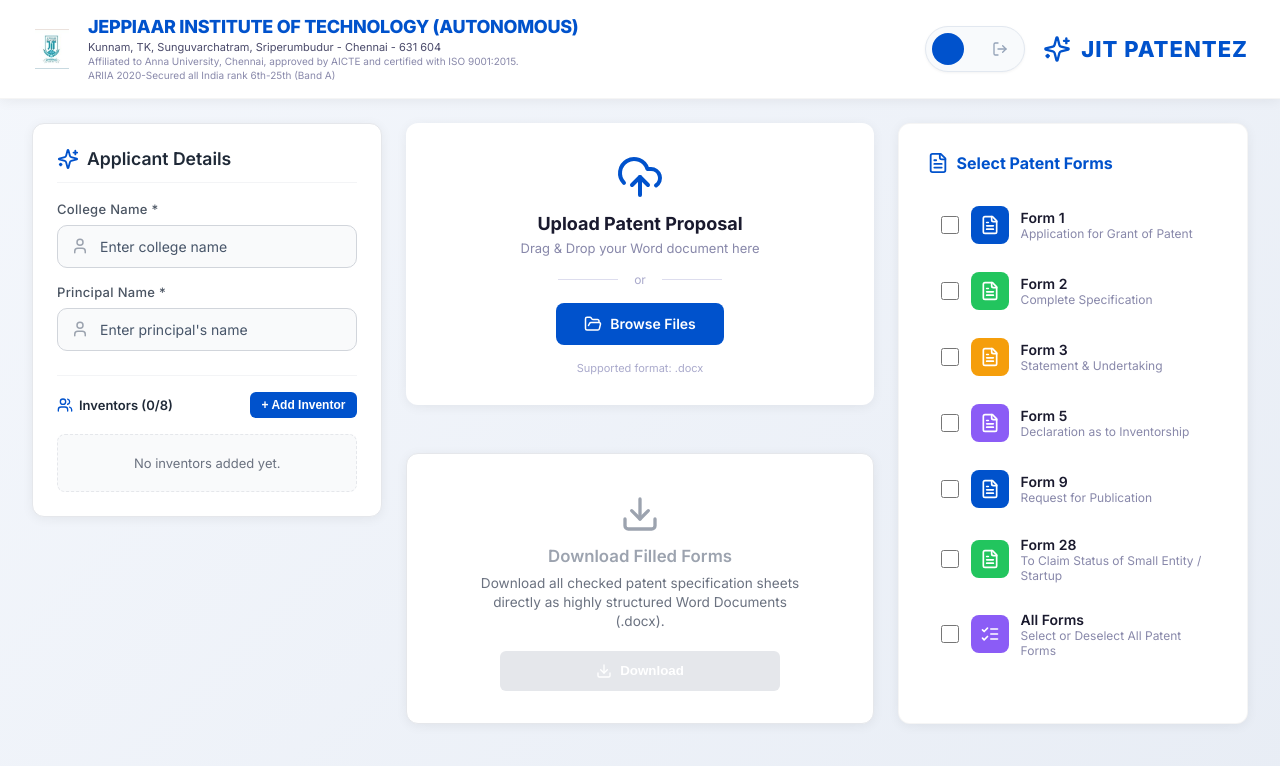
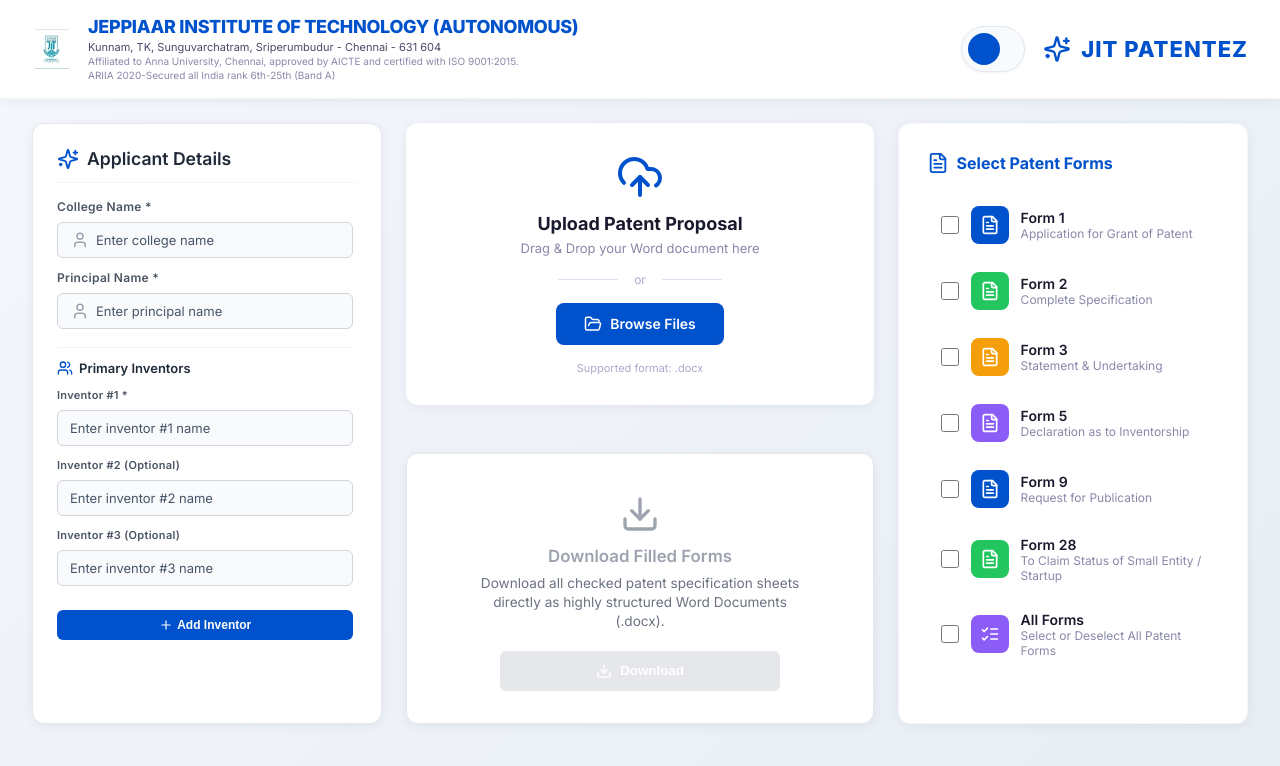
Before and after one commit to deepakviper/JIT-PATENT-FORM-PROJECT-, a React (Vite) app in the folder patentform-main (1)/patentform-main/Patentform/frontend/: page / in a window 1280 px wide. Shown: the top 766 px of the page. Built offline with nearby package versions, Linux system fonts and the light colour scheme.

Commit message:
Remove logout button and improve Applicant Details UI/UX with a fixed 3-inventor view and modal-based additional inventor management

```diff
--- a/patentform-main (1)/patentform-main/Patentform/frontend/src/components/AdditionalDetailsCard.jsx
+++ b/patentform-main (1)/patentform-main/Patentform/frontend/src/components/AdditionalDetailsCard.jsx
@@ -1,10 +1,11 @@
 import React, { useState, useEffect, useRef } from 'react';
-import { User, Mail, Users, Sparkles } from 'lucide-react';
+import { User, Mail, Users, Sparkles, X, Plus } from 'lucide-react';
 
 function AdditionalDetailsCard({ previewData, onChange, user, onUserUpdate }) {
   const [name, setName] = useState('');
   const [email, setEmail] = useState('');
   const [coApplicants, setCoApplicants] = useState([]);
+  const [isModalOpen, setIsModalOpen] = useState(false);
 
   // Use a ref to track whether the update was self-triggered to prevent re-render lag
   const isSelfTriggeredRef = useRef(false);
@@ -18,15 +19,24 @@
 
     setName(user?.name || '');
     setEmail(user?.email || '');
-    setCoApplicants(user?.additionalMembers || []);
+
+    const members = user?.additionalMembers || [];
+    const padded = [...members];
+    while (padded.length < 3) {
+      padded.push({ name: '' });
+    }
+    setCoApplicants(padded);
   }, [user]);
 
   const syncChanges = (updatedName, updatedEmail, updatedMembers) => {
+    // Filter out members that have empty names for the backend/count sync
+    const activeMembers = updatedMembers.filter(m => m && m.name && m.name.trim() !== '');
+
     const updatedUser = {
       ...user,
       name: updatedName,
       email: updatedEmail,
-      extraPersonsCount: updatedMembers.length,
+      extraPersonsCount: activeMembers.length,
       additionalMembers: updatedMembers
     };
 
@@ -39,7 +49,7 @@
           name: updatedName,
           email: updatedEmail
         },
-        inventors: updatedMembers.map(m => ({
+        inventors: activeMembers.map(m => ({
           name: m.name,
           nationality: 'Indian',
           country: 'India'
@@ -51,7 +61,7 @@
           name: updatedName,
           email: updatedEmail
         },
-        inventors: updatedMembers.map(m => ({
+        inventors: activeMembers.map(m => ({
           name: m.name,
           nationality: 'Indian',
           country: 'India'
@@ -88,11 +98,16 @@
     const newCoApplicants = [...coApplicants, { name: '' }];
     setCoApplicants(newCoApplicants);
     syncChanges(name, email, newCoApplicants);
+    setIsModalOpen(true); // Open modal when a new additional inventor is added
   };
 
   const handleRemoveMember = (index) => {
     isSelfTriggeredRef.current = true;
-    const newCoApplicants = coApplicants.filter((_, idx) => idx !== index);
+    // We cannot drop below 3 elements in the visible state array
+    let newCoApplicants = coApplicants.filter((_, idx) => idx !== index);
+    while (newCoApplicants.length < 3) {
+      newCoApplicants.push({ name: '' });
+    }
     setCoApplicants(newCoApplicants);
     syncChanges(name, email, newCoApplicants);
   };
@@ -110,20 +125,20 @@
   };
 
   return (
-    <div className="card additional-details-card" style={{ padding: '24px', backgroundColor: '#FFF', borderRadius: '12px', border: '1px solid #E5E7EB' }}>
-      <div className="card-header" style={{ display: 'flex', alignItems: 'center', gap: '8px', marginBottom: '18px', borderBottom: '1px solid #F3F4F6', paddingBottom: '12px' }}>
+    <div className="card additional-details-card" style={{ padding: '24px', backgroundColor: '#FFF', borderRadius: '12px', border: '1px solid #E5E7EB', display: 'flex', flexDirection: 'column', height: '100%', minHeight: '520px', maxHeight: '680px', overflow: 'hidden' }}>
+      <div className="card-header" style={{ display: 'flex', alignItems: 'center', gap: '8px', marginBottom: '16px', borderBottom: '1px solid #F3F4F6', paddingBottom: '12px', flexShrink: 0 }}>
         <Sparkles className="card-header-icon" style={{ color: '#0052cc' }} size={20} />
         <span className="card-header-title" style={{ fontWeight: '600', fontSize: '1.1rem', color: '#1F2937' }}>Applicant Details</span>
       </div>
 
-      <div style={{ display: 'flex', flexDirection: 'column', gap: '16px' }}>
+      <div style={{ display: 'flex', flexDirection: 'column', gap: '12px', flex: 1, overflowY: 'auto', paddingRight: '4px' }}>
         {/* College Name */}
         <div className="form-group">
-          <label className="form-label" htmlFor="details-name" style={{ color: '#4B5563', fontWeight: '500' }}>
+          <label className="form-label" htmlFor="details-name" style={{ color: '#4B5563', fontWeight: '600', fontSize: '12px' }}>
             College Name *
           </label>
           <div className="input-container">
-            <User className="input-icon" style={{ color: '#9CA3AF' }} />
+            <User className="input-icon" style={{ color: '#9CA3AF' }} size={16} />
             <input
               id="details-name"
               type="text"
@@ -132,8 +147,11 @@
                 background: '#F9FAFB',
                 border: '1px solid #D1D5DB',
                 color: '#1F2937',
-                paddingLeft: '42px',
-                paddingRight: '16px'
+                paddingLeft: '38px',
+                paddingRight: '12px',
+                height: '36px',
+                fontSize: '13px',
+                borderRadius: '6px'
               }}
               placeholder="Enter college name"
               value={name}
@@ -145,11 +163,11 @@
 
         {/* Principal Name */}
         <div className="form-group">
-          <label className="form-label" htmlFor="details-email" style={{ color: '#4B5563', fontWeight: '500' }}>
+          <label className="form-label" htmlFor="details-email" style={{ color: '#4B5563', fontWeight: '600', fontSize: '12px' }}>
             Principal Name *
           </label>
           <div className="input-container">
-            <User className="input-icon" style={{ color: '#9CA3AF' }} />
+            <User className="input-icon" style={{ color: '#9CA3AF' }} size={16} />
             <input
               id="details-email"
               type="text"
@@ -158,10 +176,13 @@
                 background: '#F9FAFB',
                 border: '1px solid #D1D5DB',
                 color: '#1F2937',
-                paddingLeft: '42px',
-                paddingRight: '16px'
+                paddingLeft: '38px',
+                paddingRight: '12px',
+                height: '36px',
+                fontSize: '13px',
+                borderRadius: '6px'
               }}
-              placeholder="Enter principal's name"
+              placeholder="Enter principal name"
               value={email}
               onChange={(e) => handleEmailChange(e.target.value)}
               required
@@ -169,70 +190,165 @@
           </div>
         </div>
 
-        {/* Additional Members Section Header */}
+        {/* Primary Inventors Header */}
         <div style={{
-          marginTop: '8px',
+          marginTop: '6px',
           borderTop: '1px solid #F3F4F6',
-          paddingTop: '16px',
+          paddingTop: '12px',
           display: 'flex',
           justifyContent: 'space-between',
           alignItems: 'center'
         }}>
           <span style={{ fontSize: '13px', fontWeight: '600', color: '#1F2937', display: 'flex', alignItems: 'center', gap: '6px' }}>
-            <Users size={16} style={{ color: '#0052cc' }} /> Inventors ({coApplicants.length}/8)
+            <Users size={16} style={{ color: '#0052cc' }} /> Primary Inventors
           </span>
+        </div>
+
+        {/* List of First 3 Inventors */}
+        <div style={{ display: 'flex', flexDirection: 'column', gap: '12px' }}>
+          {coApplicants.slice(0, 3).map((member, index) => (
+            <div key={index} className="form-group">
+              <label className="form-label" htmlFor={`member-name-${index}`} style={{ fontSize: '11px', color: '#4B5563', fontWeight: '600' }}>
+                Inventor #{index + 1} {index === 0 ? '*' : '(Optional)'}
+              </label>
+              <input
+                id={`member-name-${index}`}
+                type="text"
+                className="login-input"
+                style={{
+                  background: '#F9FAFB',
+                  border: '1px solid #D1D5DB',
+                  color: '#1F2937',
+                  paddingLeft: '12px',
+                  paddingRight: '12px',
+                  height: '36px',
+                  fontSize: '13px',
+                  borderRadius: '6px'
+                }}
+                placeholder={`Enter inventor #${index + 1} name`}
+                value={member.name || ''}
+                onChange={(e) => handleMemberChange(index, e.target.value)}
+                required={index === 0}
+              />
+            </div>
+          ))}
+        </div>
+
+        {/* Manage/Add buttons */}
+        <div style={{ display: 'flex', gap: '8px', marginTop: '12px' }}>
           {coApplicants.length < 8 && (
             <button
               type="button"
               onClick={handleAddMember}
               style={{
+                flex: 1,
                 background: '#0052cc',
                 color: '#FFF',
                 border: 'none',
-                padding: '6px 12px',
+                padding: '8px 12px',
                 borderRadius: '6px',
                 fontSize: '12px',
                 fontWeight: '600',
                 cursor: 'pointer',
                 display: 'flex',
                 alignItems: 'center',
+                justifyContent: 'center',
                 gap: '4px',
                 transition: 'background 0.2s'
               }}
-              onMouseEnter={(e) => e.target.style.background = '#0041a8'}
-              onMouseLeave={(e) => e.target.style.background = '#0052cc'}
             >
-              + Add Inventor
+              <Plus size={14} /> Add Inventor
+            </button>
+          )}
+          {coApplicants.length > 3 && (
+            <button
+              type="button"
+              onClick={() => setIsModalOpen(true)}
+              style={{
+                flex: 1,
+                background: '#F3F4F6',
+                color: '#1F2937',
+                border: '1px solid #D1D5DB',
+                padding: '8px 12px',
+                borderRadius: '6px',
+                fontSize: '12px',
+                fontWeight: '600',
+                cursor: 'pointer',
+                display: 'flex',
+                alignItems: 'center',
+                justifyContent: 'center',
+                gap: '4px',
+                transition: 'background 0.2s'
+              }}
+            >
+              Manage More ({coApplicants.length - 3})
             </button>
           )}
         </div>
+      </div>
 
-        {/* List of Additional Members */}
-        {coApplicants.length > 0 ? (
+      {/* Additional Inventors Modal */}
+      {isModalOpen && (
         <div style={{
+          position: 'fixed',
+          top: 0,
+          left: 0,
+          width: '100%',
+          height: '100%',
+          backgroundColor: 'rgba(0, 0, 0, 0.4)',
+          backdropFilter: 'blur(4px)',
+          display: 'flex',
+          justifyContent: 'center',
+          alignItems: 'center',
+          zIndex: 9999,
+          animation: 'fadeIn 0.2s ease'
+        }}>
+          <div style={{
+            background: '#FFF',
+            borderRadius: '12px',
+            width: '450px',
+            maxWidth: '90%',
+            boxShadow: '0 20px 25px -5px rgba(0, 0, 0, 0.1), 0 10px 10px -5px rgba(0, 0, 0, 0.04)',
+            padding: '24px',
             display: 'flex',
             flexDirection: 'column',
             gap: '16px',
-            backgroundColor: '#F9FAFB',
-            padding: '16px',
-            borderRadius: '8px',
-            border: '1px dashed #E5E7EB'
+            border: '1px solid #E5E7EB',
+            animation: 'slideUp 0.25s cubic-bezier(0.16, 1, 0.3, 1)'
           }}>
-            {coApplicants.map((member, index) => (
-              <div key={index} style={{
+            <div style={{ display: 'flex', justifyContent: 'space-between', alignItems: 'center', borderBottom: '1px solid #F3F4F6', paddingBottom: '12px' }}>
+              <span style={{ fontWeight: '600', fontSize: '1.05rem', color: '#1F2937', display: 'flex', alignItems: 'center', gap: '6px' }}>
+                <Users size={18} style={{ color: '#0052cc' }} /> Additional Inventors
+              </span>
+              <button
+                type="button"
+                onClick={() => setIsModalOpen(false)}
+                style={{ background: 'transparent', border: 'none', cursor: 'pointer', color: '#9CA3AF', padding: '4px', borderRadius: '50%' }}
+              >
+                <X size={18} />
+              </button>
+            </div>
+
+            <div style={{ display: 'flex', flexDirection: 'column', gap: '16px', maxHeight: '350px', overflowY: 'auto', paddingRight: '4px' }}>
+              {coApplicants.slice(3).map((member, idx) => {
+                const actualIndex = idx + 3;
+                return (
+                  <div key={actualIndex} style={{
                     display: 'flex',
                     flexDirection: 'column',
-                gap: '10px',
-                paddingBottom: index === coApplicants.length - 1 ? '0' : '16px',
-                borderBottom: index === coApplicants.length - 1 ? 'none' : '1px solid #E5E7EB'
+                    gap: '8px',
+                    padding: '12px',
+                    backgroundColor: '#F9FAFB',
+                    borderRadius: '8px',
+                    border: '1px solid #E5E7EB'
                   }}>
                     <div style={{ display: 'flex', justifyContent: 'space-between', alignItems: 'center' }}>
                       <span style={{ fontSize: '11px', fontWeight: '700', color: '#4B5563', textTransform: 'uppercase' }}>
-                    Inventor #{index + 1}
+                        Inventor #{actualIndex + 1}
                       </span>
                       <button
                         type="button"
-                    onClick={() => handleRemoveMember(index)}
+                        onClick={() => handleRemoveMember(actualIndex)}
                         style={{
                           background: 'transparent',
                           color: '#EF4444',
@@ -240,26 +356,15 @@
                           fontSize: '11px',
                           fontWeight: '600',
                           cursor: 'pointer',
-                      display: 'flex',
-                      alignItems: 'center',
-                      gap: '2px',
                           padding: '2px 6px',
                           borderRadius: '4px',
                           transition: 'background 0.2s'
                         }}
-                    onMouseEnter={(e) => e.target.style.background = '#FEE2E2'}
-                    onMouseLeave={(e) => e.target.style.background = 'transparent'}
                       >
                         Remove
                       </button>
                     </div>
-
-                <div className="form-group">
-                  <label className="form-label" htmlFor={`member-name-${index}`} style={{ fontSize: '11px', color: '#6B7280', fontWeight: '500' }}>
-                    Name *
-                  </label>
                     <input
-                    id={`member-name-${index}`}
                       type="text"
                       className="login-input"
                       style={{
@@ -268,32 +373,63 @@
                         color: '#1F2937',
                         paddingLeft: '12px',
                         paddingRight: '12px',
-                      height: '38px',
-                      fontSize: '13px'
+                        height: '36px',
+                        fontSize: '13px',
+                        borderRadius: '6px'
                       }}
-                    placeholder={`Enter inventor #${index + 1} name`}
-                    value={member.name}
-                    onChange={(e) => handleMemberChange(index, e.target.value)}
+                      placeholder={`Enter inventor #${actualIndex + 1} name`}
+                      value={member.name || ''}
+                      onChange={(e) => handleMemberChange(actualIndex, e.target.value)}
                       required
                     />
                   </div>
+                );
+              })}
             </div>
-            ))}
+
+            <div style={{ display: 'flex', gap: '12px', borderTop: '1px solid #F3F4F6', paddingTop: '16px' }}>
+              {coApplicants.length < 8 && (
+                <button
+                  type="button"
+                  onClick={handleAddMember}
+                  style={{
+                    flex: 1,
+                    background: '#F3F4F6',
+                    color: '#1F2937',
+                    border: '1px solid #D1D5DB',
+                    padding: '10px',
+                    borderRadius: '6px',
+                    fontSize: '13px',
+                    fontWeight: '600',
+                    cursor: 'pointer',
+                    transition: 'background 0.2s'
+                  }}
+                >
+                  + Add Another
+                </button>
+              )}
+              <button
+                type="button"
+                onClick={() => setIsModalOpen(false)}
+                style={{
+                  flex: 1,
+                  background: '#0052cc',
+                  color: '#FFF',
+                  border: 'none',
+                  padding: '10px',
+                  borderRadius: '6px',
+                  fontSize: '13px',
+                  fontWeight: '600',
+                  cursor: 'pointer',
+                  transition: 'background 0.2s'
+                }}
+              >
+                Close
+              </button>
             </div>
-        ) : (
-          <div style={{
-            textAlign: 'center',
-            padding: '20px',
-            color: '#6B7280',
-            fontSize: '13px',
-            backgroundColor: '#F9FAFB',
-            borderRadius: '8px',
-            border: '1px dashed #E5E7EB'
-          }}>
-            No inventors added yet.
+          </div>
         </div>
       )}
-      </div>
     </div>
   );
 }
--- a/patentform-main (1)/patentform-main/Patentform/frontend/src/components/Header.jsx
+++ b/patentform-main (1)/patentform-main/Patentform/frontend/src/components/Header.jsx
@@ -1,5 +1,5 @@
     import React from 'react';
-    import { Sparkles, LogOut } from 'lucide-react';
+    import { Sparkles } from 'lucide-react';
 
     function Header({ user, onLogout }) {
     return (
@@ -38,9 +38,6 @@
                     {user.email} {user.extraPersonsCount > 0 ? `(${user.extraPersonsCount} inventor${user.extraPersonsCount > 1 ? 's' : ''})` : ''}
                   </span>
                 </div>
-                <button className="user-logout-btn" onClick={onLogout} title="Switch User / Sign Out">
-                  <LogOut size={16} />
-                </button>
               </div>
             )}
             <Sparkles className="patent-fillers-icon" />
--- a/patentform-main (1)/patentform-main/Patentform/frontend/src/index.css
+++ b/patentform-main (1)/patentform-main/Patentform/frontend/src/index.css
@@ -909,3 +909,13 @@
   color: #ef4444;
   background: #fee2e2;
 }
+
+@keyframes fadeIn {
+  from { opacity: 0; }
+  to { opacity: 1; }
+}
+
+@keyframes slideUp {
+  from { transform: translateY(20px); opacity: 0; }
+  to { transform: translateY(0); opacity: 1; }
+}
```
Lines whose indentation alone changed are shown as unchanged.
